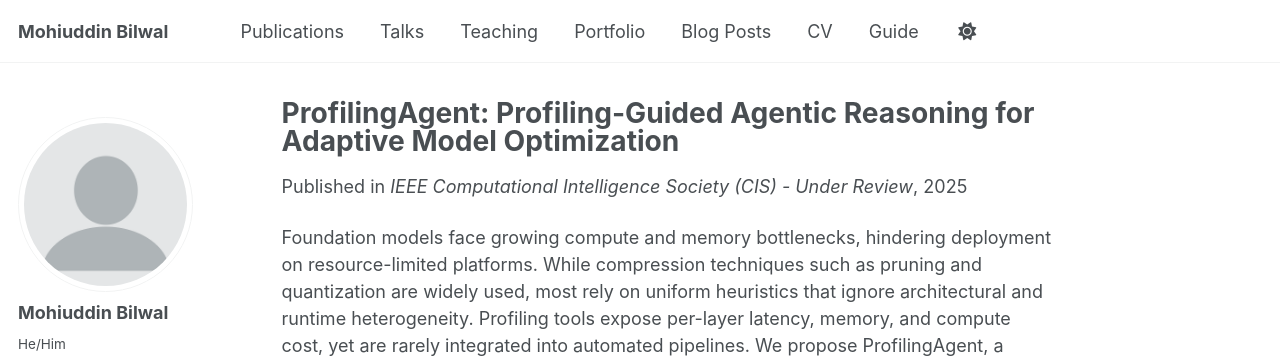
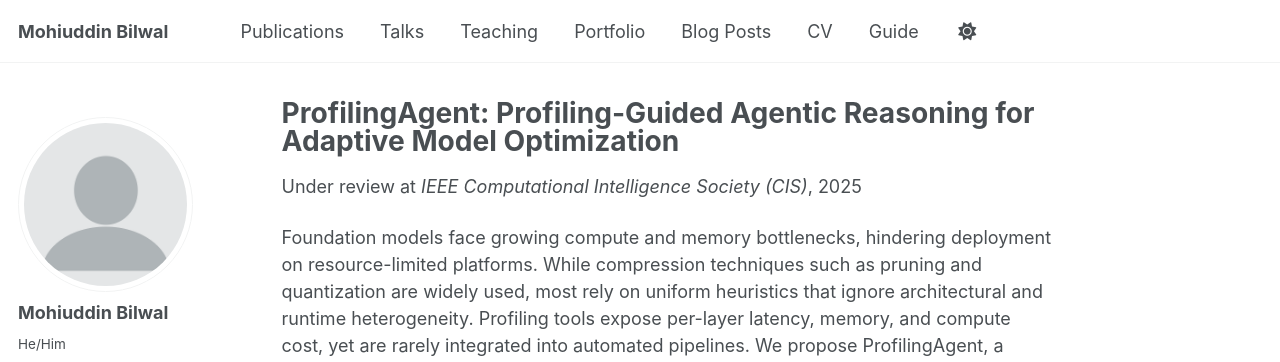
Before and after one commit to ayon037/ayon037.github.io, a Jekyll site: the page built from _publications/2025-09-06-ProfilingAgent.md, in a window 1280 px wide and 1296 px high. Shown: the top 362 px of the window. Built offline with Jekyll 4.4.1, drawn with Linux system fonts in a browser that asks for light colours; a style sheet for code colours, icons or effects is not loaded.

Commit message:
Support per-publication venue status prefix
Replace the hardcoded "Published in" with a status front-matter field
that defaults to "Published in", so under-review preprints can show
"Under review at" instead. Apply it to the ProfilingAgent preprint.

```diff
--- a/_includes/archive-single.html
+++ b/_includes/archive-single.html
@@ -41,7 +41,7 @@
         {% if post.collection == 'teaching' %}
           <p> {{ post.type }}, <i>{{ post.venue }}</i>, {{ post.date | default: "1900-01-01" | date: "%Y" }} </p>
         {% elsif post.collection == 'publications' %}
-          <p>Published in <i>{{ post.venue }}</i>, {{ post.date | default: "1900-01-01" | date: "%Y" }} </p>
+          <p>{{ post.status | default: "Published in" }} <i>{{ post.venue }}</i>, {{ post.date | default: "1900-01-01" | date: "%Y" }} </p>
         {% elsif post.date %}
          <p class="page__date"><strong><i class="fa fa-fw fa-calendar" aria-hidden="true"></i> {{ site.data.ui-text[site.locale].date_label | default: "Published:" }}</strong> <time datetime="{{ post.date | default: "1900-01-01" | date_to_xmlschema }}">{{ post.date | default: "1900-01-01" | date: "%B %d, %Y" }}</time></p>
         {% endif %}
--- a/_layouts/single.html
+++ b/_layouts/single.html
@@ -37,7 +37,7 @@ layout: default
         {% if page.collection == 'teaching' %}
           <p> {{ page.type }}, <i>{{ page.venue }}</i>, {{ page.date | default: "1900-01-01" | date: "%Y" }} </p>
         {% elsif page.venue and page.date %}
-          <p>Published in <i>{{ page.venue }}</i>, {{ page.date | default: "1900-01-01" | date: "%Y" }} </p>
+          <p>{{ page.status | default: "Published in" }} <i>{{ page.venue }}</i>, {{ page.date | default: "1900-01-01" | date: "%Y" }} </p>
         {% elsif page.date %}
           <p class="page__date"><strong><i class="fa fa-fw fa-calendar" aria-hidden="true"></i> {{ site.data.ui-text[site.locale].date_label | default: "Published:" }}</strong> <time datetime="{{ page.date | date_to_xmlschema }}">{{ page.date | default: "1900-01-01" | date: "%B %d, %Y" }}</time></p>
         {% endif %}
--- a/_publications/2025-09-06-ProfilingAgent.md
+++ b/_publications/2025-09-06-ProfilingAgent.md
@@ -4,7 +4,8 @@ collection: publications
 category: manuscripts
 permalink: /publication/2025-09-06-ProfilingAgent
 date: 2025-09-06
-venue: 'IEEE Computational Intelligence Society (CIS) - Under Review'
+venue: 'IEEE Computational Intelligence Society (CIS)'
+status: 'Under review at'
 paperurl: 'https://arxiv.org/abs/2509.05584'
 citation: 'Mohiuddin Bilwal, Co-Author. (2025). &quot;ProfilingAgent: Profiling-Guided Agentic Reasoning for Adaptive Model Optimization.&quot; <i>IEEE Computational Intelligence Society (CIS)</i>.'
 ---
```
